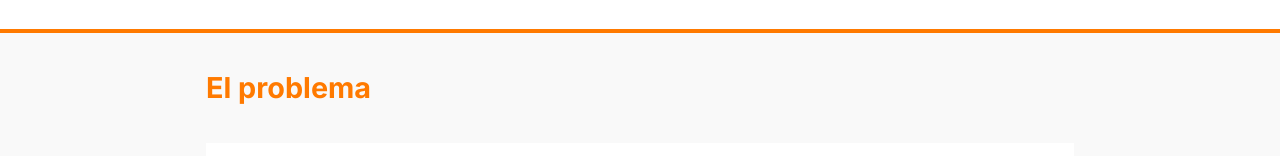
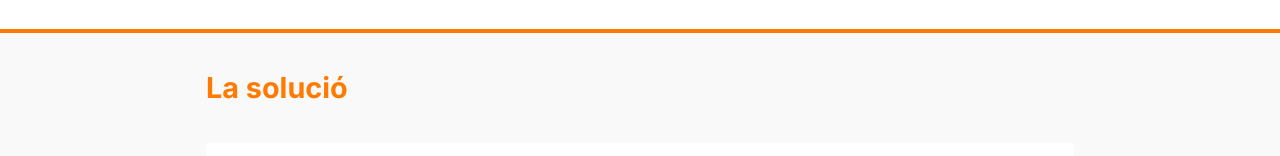
Before and after one commit to ChronAI2025/chronai, a plain HTML site: page index.html in a window 1280 px wide. Shown: the part 138-294 px from the top of the page. Drawn offline with Linux system fonts and the light colour scheme.

Commit message:
Update index.html

```diff
--- a/index.html
+++ b/index.html
@@ -17,7 +17,7 @@
 
   <main>
     <section id="problema">
-      <h2>El problema</h2>
+      <h2>La solució</h2>
       <img src="img/problema.png" alt="Infografia problema CRM" style="max-width:100%; height:auto; margin: 1rem 0;">
       <p>Les dades de vendes s'escapen: un 79% de les oportunitats no arriben al CRM i el 91% d'aquestes dades estan incompletes, desactualitzades o duplicades. El resultat? Errors importants que afecten el 85% dels venedors i entitats socials sense eines eficients de gestió.</p>
     </section>
```
